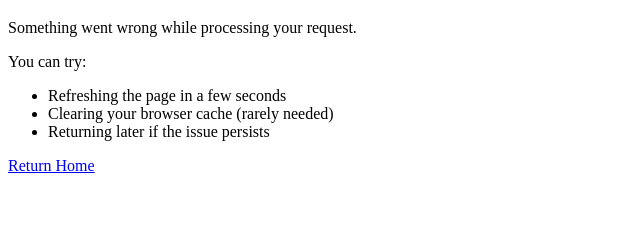
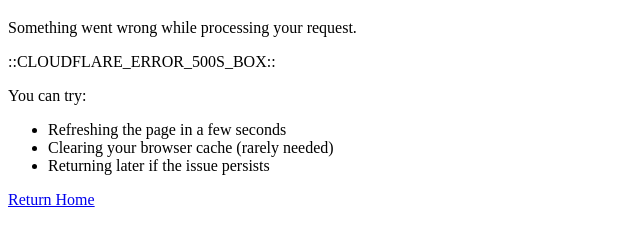
Before and after one commit to timoheimonen/securememo.app, a website: page public/500ClassErrors.html in a window 1280 px wide. Shown: the part 61-304 px from the top of the page, without its empty margins (0-640 px from the left). Drawn offline with Linux system fonts and the light colour scheme.

Commit message:
fix: missing <p>::CLOUDFLARE_ERROR_500S_BOX::</p>

```diff
--- a/public/500ClassErrors.html
+++ b/public/500ClassErrors.html
@@ -8,6 +8,7 @@
   <body>
     <h1>Internal Server Error</h1>
     <p>Something went wrong while processing your request.</p>
+    <p>::CLOUDFLARE_ERROR_500S_BOX::</p>
     <p>You can try:</p>
     <ul>
       <li>Refreshing the page in a few seconds</li>
```
